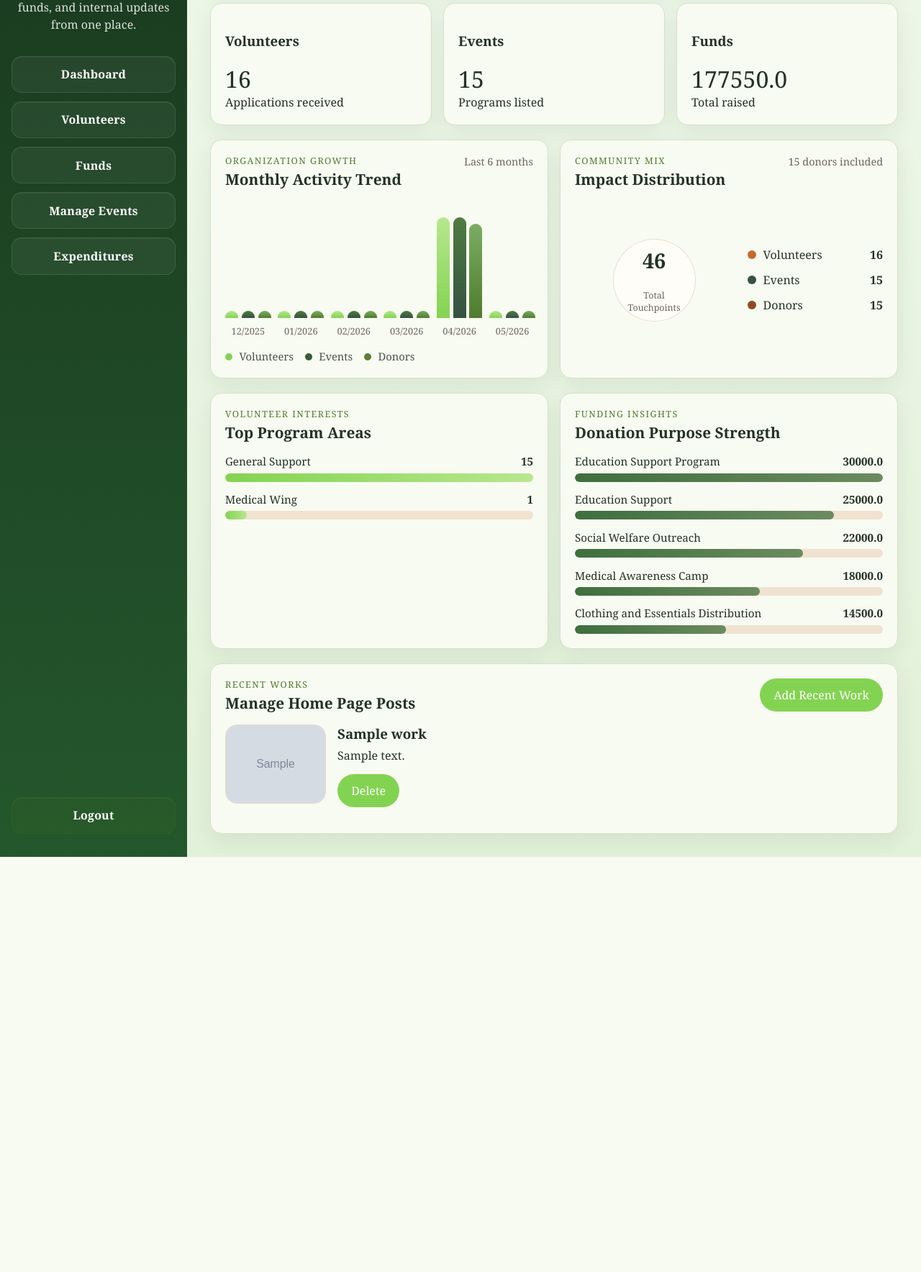
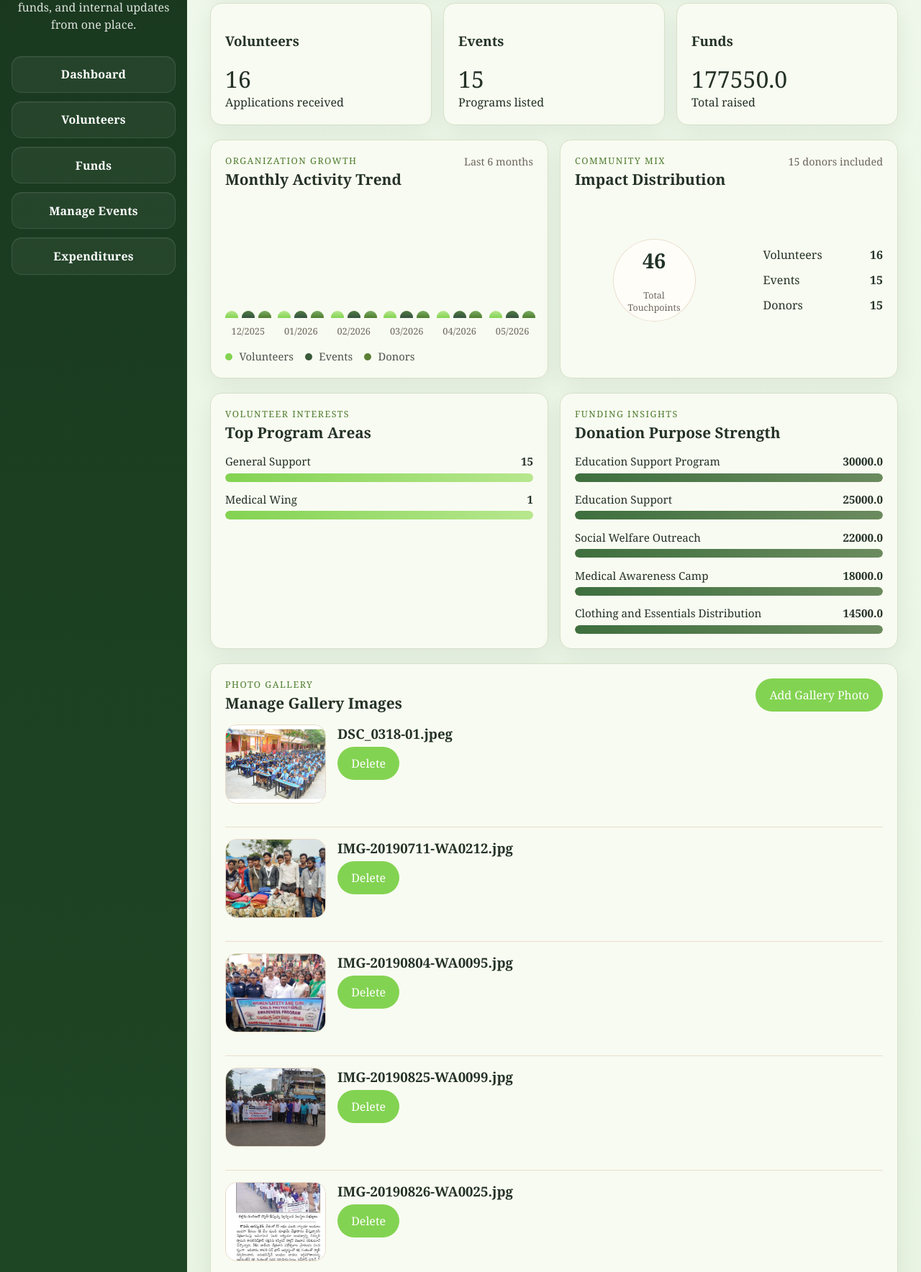
Before and after one commit to BShivaji/GoodHeartFoundation, a Flask app: page /admin/dashboard in a window 1280 px wide. Shown: the part 246-2014 px from the top of the page at 72% size. Before the commit the page ends 1437 px from the top, so only its background shows below. Run offline with Flask 3, Linux system fonts and the light colour scheme; data comes from the database, SQL or seed files in the repository; tables that the repository leaves empty hold one stand-in row (values such as "Sample post"); grey boxes marked "Sample" are stand-in pictures.

Commit message:
Homepage Updation Feature

```diff
--- /dev/null
+++ b/controllers/gallery_controller.py
@@ -0,0 +1,55 @@
+import os
+from uuid import uuid4
+
+from utils.validators import sanitize_filename
+
+ALLOWED_EXTENSIONS = {".png", ".jpg", ".jpeg", ".webp", ".gif"}
+
+
+def _gallery_dir():
+    return os.path.join(os.path.dirname(os.path.dirname(__file__)), "static", "images", "gallery")
+
+
+def _ensure_gallery_dir():
+    directory = _gallery_dir()
+    os.makedirs(directory, exist_ok=True)
+    return directory
+
+
+def get_gallery_photos():
+    gallery_dir = _gallery_dir()
+    gallery_items = []
+
+    if os.path.isdir(gallery_dir):
+        for filename in sorted(os.listdir(gallery_dir)):
+            _, extension = os.path.splitext(filename.lower())
+            if extension in ALLOWED_EXTENSIONS:
+                gallery_items.append({"filename": filename, "image": f"images/gallery/{filename}"})
+
+    return gallery_items
+
+
+def save_gallery_photo(image_file):
+    if not image_file or not image_file.filename:
+        raise ValueError("Gallery image is required.")
+
+    _, extension = os.path.splitext(image_file.filename.lower())
+    if extension not in ALLOWED_EXTENSIONS:
+        raise ValueError("Invalid gallery image file type.")
+
+    gallery_dir = _ensure_gallery_dir()
+    filename = f"{uuid4().hex}_{sanitize_filename(image_file.filename)}"
+    save_path = os.path.join(gallery_dir, filename)
+    image_file.save(save_path)
+
+
+def remove_gallery_photo(filename):
+    if not filename:
+        return
+
+    safe_filename = sanitize_filename(filename)
+    gallery_dir = _gallery_dir()
+    file_path = os.path.join(gallery_dir, safe_filename)
+
+    if os.path.isfile(file_path):
+        os.remove(file_path)
--- a/routes/admin_routes.py
+++ b/routes/admin_routes.py
@@ -12,6 +12,7 @@ from controllers.expenditure_controller import (
 from controllers.event_controller import create_event, edit_event_date, get_all_events, remove_event
 from controllers.fund_controller import create_fund, edit_fund, get_fund_summary, remove_fund
 from controllers.recent_work_controller import create_recent_work, get_all_recent_works, remove_recent_work
+from controllers.gallery_controller import get_gallery_photos, save_gallery_photo, remove_gallery_photo
 from controllers.volunteer_controller import get_all_volunteers
 
 
@@ -34,6 +35,7 @@ def dashboard():
         "admin/dashboard.html",
         stats=build_dashboard_stats(),
         recent_works=get_all_recent_works(),
+        gallery_items=get_gallery_photos(),
     )
 
 
@@ -222,6 +224,18 @@ def add_recent_work():
     return redirect(url_for("admin.dashboard"))
 
 
+@admin_bp.route("/gallery-photos", methods=["POST"])
+def add_gallery_photo():
+    save_gallery_photo(request.files.get("image"))
+    return redirect(url_for("admin.dashboard"))
+
+
+@admin_bp.route("/gallery-photos/<filename>/delete", methods=["POST"])
+def delete_gallery_photo(filename):
+    remove_gallery_photo(filename)
+    return redirect(url_for("admin.dashboard"))
+
+
 @admin_bp.route("/recent-works/<int:work_id>/delete", methods=["POST"])
 def delete_recent_work(work_id):
     remove_recent_work(work_id)
--- a/static/js/admin.js
+++ b/static/js/admin.js
@@ -46,32 +46,56 @@ document.addEventListener("DOMContentLoaded", () => {
     const openEventModalButton = document.querySelector("[data-open-event-modal]");
     const closeEventModalButtons = document.querySelectorAll("[data-close-event-modal]");
 
-    if (eventModal && openEventModalButton) {
+    const recentWorkModal = document.querySelector("[data-recent-work-modal]");
+    const openRecentWorkModalButton = document.querySelector("[data-open-recent-work-modal]");
+    const closeRecentWorkModalButtons = document.querySelectorAll("[data-close-recent-work-modal]");
+
+    const galleryPhotoModal = document.querySelector("[data-gallery-photo-modal]");
+    const openGalleryPhotoModalButton = document.querySelector("[data-open-gallery-photo-modal]");
+    const closeGalleryPhotoModalButtons = document.querySelectorAll("[data-close-gallery-photo-modal]");
+
+    const setupModal = (modal, openButton, closeButtons) => {
+        if (!modal || !openButton) {
+            return;
+        }
+
         const openModal = () => {
-            eventModal.hidden = false;
+            modal.hidden = false;
             document.body.style.overflow = "hidden";
-            const firstInput = eventModal.querySelector("input, textarea");
+            const firstInput = modal.querySelector("input, textarea");
             if (firstInput) {
                 firstInput.focus();
             }
         };
 
         const closeModal = () => {
-            eventModal.hidden = true;
+            modal.hidden = true;
             document.body.style.overflow = "";
         };
 
-        openEventModalButton.addEventListener("click", openModal);
+        openButton.addEventListener("click", openModal);
 
-        closeEventModalButtons.forEach((button) => {
+        closeButtons.forEach((button) => {
             button.addEventListener("click", closeModal);
         });
 
         document.addEventListener("keydown", (event) => {
-            if (event.key === "Escape" && !eventModal.hidden) {
+            if (event.key === "Escape" && !modal.hidden) {
                 closeModal();
             }
         });
+    };
+
+    if (eventModal && openEventModalButton) {
+        setupModal(eventModal, openEventModalButton, closeEventModalButtons);
+    }
+
+    if (recentWorkModal && openRecentWorkModalButton) {
+        setupModal(recentWorkModal, openRecentWorkModalButton, closeRecentWorkModalButtons);
+    }
+
+    if (galleryPhotoModal && openGalleryPhotoModalButton) {
+        setupModal(galleryPhotoModal, openGalleryPhotoModalButton, closeGalleryPhotoModalButtons);
     }
 
     const eventDetailModal = document.querySelector("[data-event-details-modal]");
--- a/templates/admin/dashboard.html
+++ b/templates/admin/dashboard.html
@@ -118,6 +118,32 @@
             <section class="card dashboard-panel">
                 <div class="dashboard-panel__head">
                     <div>
+                        <p class="dashboard-panel__eyebrow">Photo Gallery</p>
+                        <h2>Manage Gallery Images</h2>
+                    </div>
+                    <button type="button" class="button volunteer-toolbar__button" data-open-gallery-photo-modal>Add Gallery Photo</button>
+                </div>
+                <div class="recent-work-admin-list">
+                    {% for item in gallery_items %}
+                    <article class="recent-work-admin-item">
+                        <img src="{{ url_for('static', filename=item.image) }}" alt="Gallery photo" class="recent-work-admin-item__image">
+                        <div class="recent-work-admin-item__content">
+                            <h3>{{ item.filename }}</h3>
+                            <form method="post" action="{{ url_for('admin.delete_gallery_photo', filename=item.filename) }}">
+                                <button type="submit" class="button volunteer-toolbar__button volunteer-toolbar__button--danger">Delete</button>
+                            </form>
+                        </div>
+                    </article>
+                    {% else %}
+                    <p>No gallery photos added yet.</p>
+                    {% endfor %}
+                </div>
+            </section>
+        </div>
+        <div class="dashboard-grid">
+            <section class="card dashboard-panel">
+                <div class="dashboard-panel__head">
+                    <div>
                         <p class="dashboard-panel__eyebrow">Recent Works</p>
                         <h2>Manage Home Page Posts</h2>
                     </div>
@@ -142,6 +168,27 @@
             </section>
         </div>
     </main>
+</div>
+<div class="admin-modal" data-gallery-photo-modal hidden>
+    <div class="admin-modal__backdrop" data-close-gallery-photo-modal></div>
+    <div class="admin-modal__dialog card" role="dialog" aria-modal="true" aria-labelledby="gallery-photo-modal-title">
+        <div class="admin-modal__header">
+            <div>
+                <p class="admin-sidebar__eyebrow" style="color:var(--accent-dark);opacity:1;">Photo Gallery</p>
+                <h2 id="gallery-photo-modal-title" class="admin-modal__title">Add Gallery Photo</h2>
+            </div>
+            <button type="button" class="admin-modal__close" aria-label="Close gallery photo popup" data-close-gallery-photo-modal>&times;</button>
+        </div>
+        <form method="post" action="{{ url_for('admin.add_gallery_photo') }}" enctype="multipart/form-data" class="admin-modal__form">
+            <label for="gallery-photo-image" class="volunteer-toolbar__label">Image</label>
+            <input id="gallery-photo-image" name="image" type="file" class="volunteer-toolbar__input" accept=".png,.jpg,.jpeg,.webp,.gif" required>
+
+            <div class="admin-modal__actions">
+                <button type="submit" class="button volunteer-toolbar__button">Upload Photo</button>
+                <button type="button" class="button volunteer-toolbar__button volunteer-toolbar__button--secondary" data-close-gallery-photo-modal>Cancel</button>
+            </div>
+        </form>
+    </div>
 </div>
 <div class="admin-modal" data-recent-work-modal hidden>
     <div class="admin-modal__backdrop" data-close-recent-work-modal></div>
```
